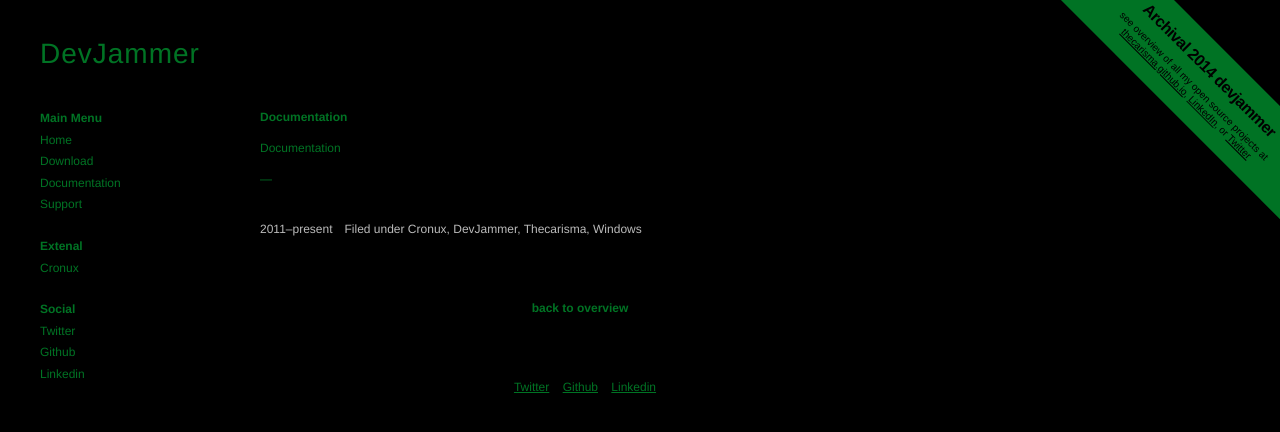
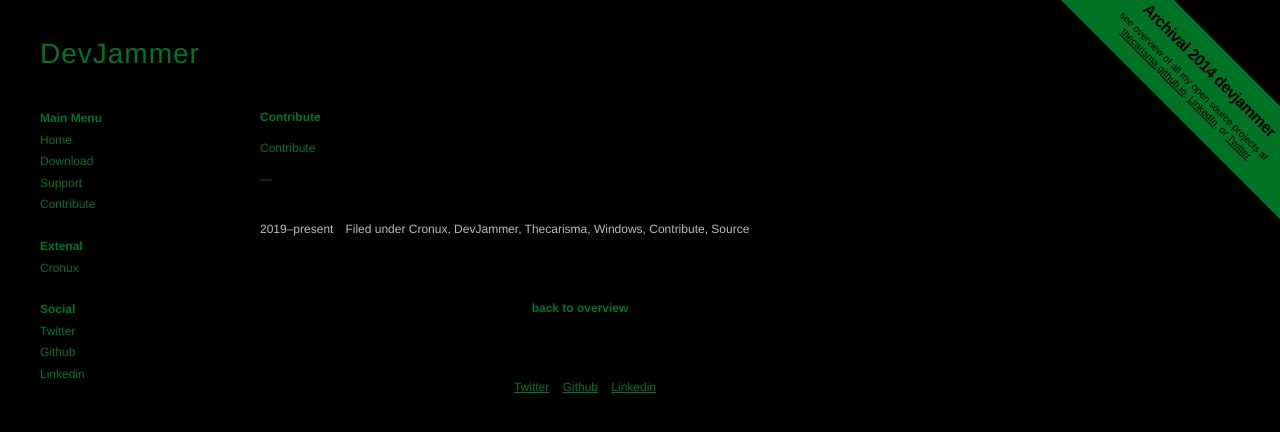
Before and after one commit to Thecarisma/archived-repositories, a Jekyll site: the page built from template_project_website/_devjammer/contribute.md, in a window 1280 px wide. Shown: the top 432 px of the page. Built offline with Jekyll 4.4.1, drawn with Linux system fonts in a browser that asks for light colours.

Commit message:
update date from 2011 to 2019

```diff
--- a/template_project_website/_devjammer/documentation.md
+++ b/template_project_website/_devjammer/contribute.md
@@ -1,15 +1,15 @@
 ---
-title: Documentation
+title: Contribute
 category: Main Menu
-order: 3
-tags: [Cronux, DevJammer, Thecarisma, Windows]
-years: 2011–present
+order: 5
+tags: [Cronux, DevJammer, Thecarisma, Windows, Contribute, Source]
+years: 2019–present
 tile-header: front_image.png
 tile: front_image.png
 links:
 
 ---
-Documentation
+Contribute
 
 —
 <ul>
```
Also changed, not shown: template_project_website/_devjammer/download.md (+1 -1 lines), template_project_website/_devjammer/home.md (+1 -1 lines), template_project_website/_devjammer/support.md (+1 -1 lines).
